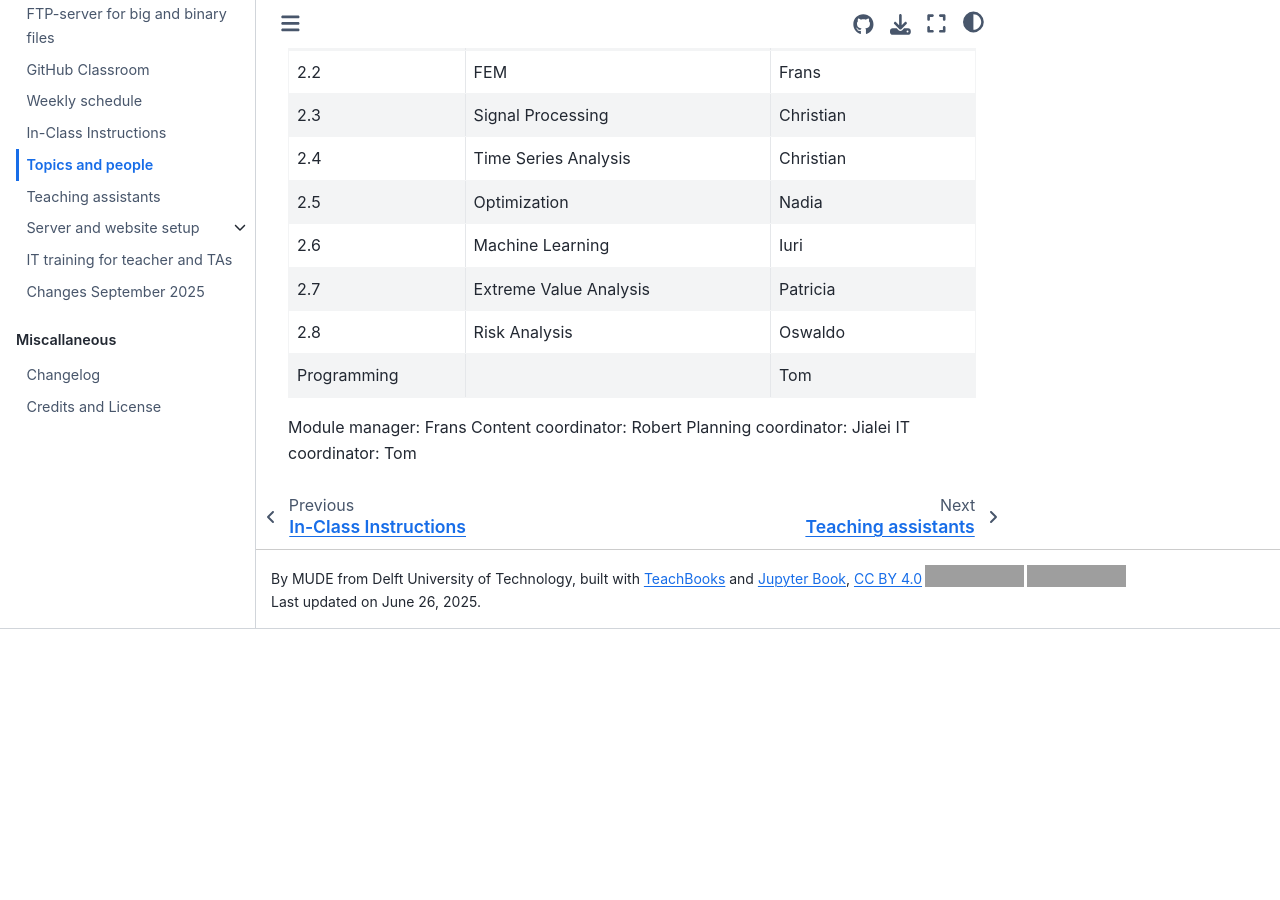
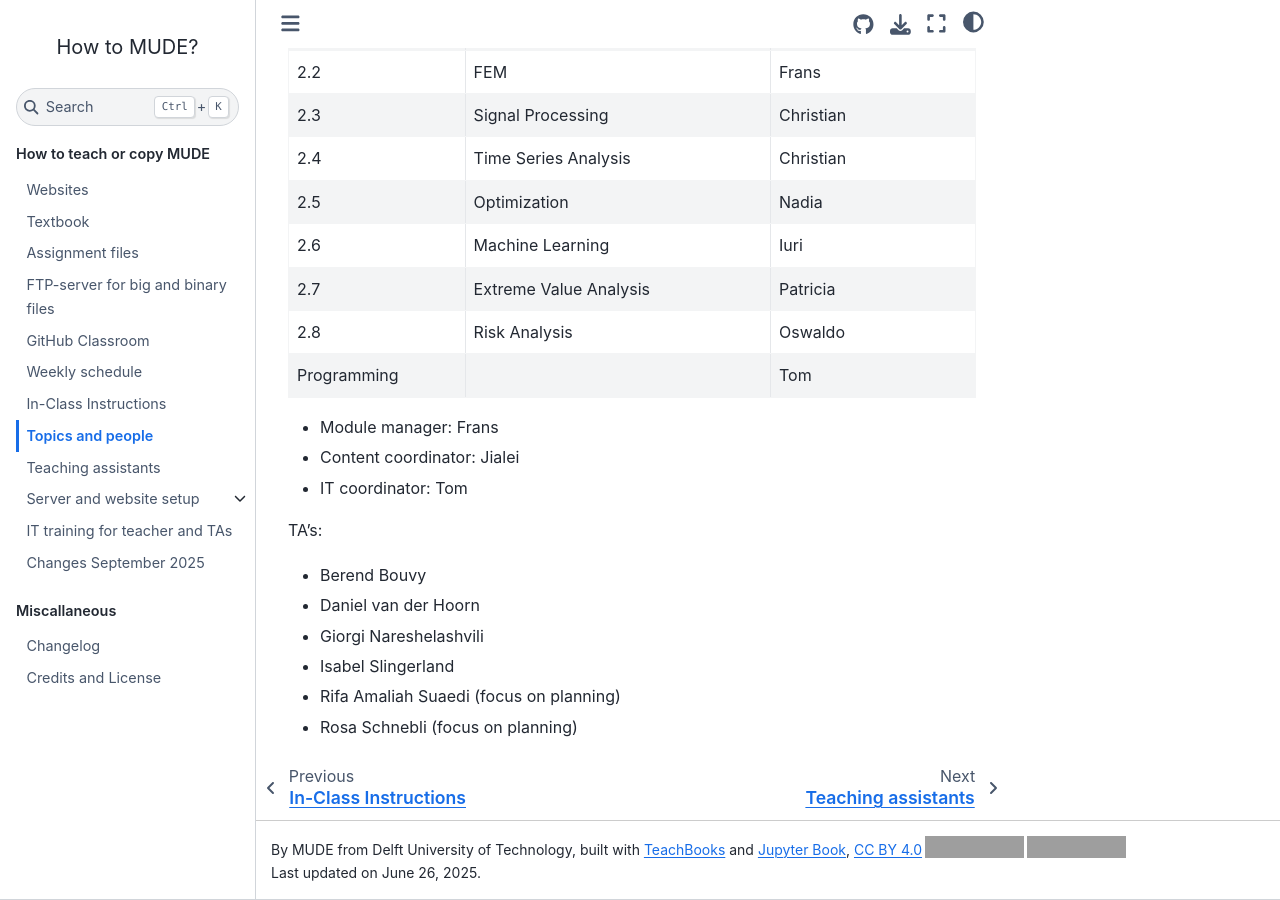
Before and after one commit to TUDelft-MUDE/teacher, a Jupyter Book: the page built from book/topics_people.md, in a window 1280 px wide and 900 px high, scrolled down 520 px. Built offline with Jupyter Book 1.0.4 settings and Sphinx 7.4.7 and the Sphinx Book theme 1.1.4, drawn with Linux system fonts in a browser that asks for light colours; comment, search, counter and statistics services are not loaded; before the commit the page ends 1149 px from its top, so only the background shows below that; grey boxes are pictures that could not be loaded.

Commit message:
Update topics_people.md
@jialeidng , is this complete?

```diff
--- a/book/topics_people.md
+++ b/book/topics_people.md
@@ -20,7 +20,15 @@
 | 2.8           | Risk Analysis             | Oswaldo          |
 | Programming   |                           | Tom              |
 
-Module manager: Frans
-Content coordinator: Robert
-Planning coordinator: Jialei
-IT coordinator: Tom
+- Module manager: Frans
+- Content coordinator: Jialei
+- IT coordinator: Tom
+
+TA's:
+
+- Berend Bouvy
+- Daniel van der Hoorn
+- Giorgi Nareshelashvili
+- Isabel Slingerland
+- Rifa Amaliah Suaedi (focus on planning)
+- Rosa Schnebli (focus on planning)
```
